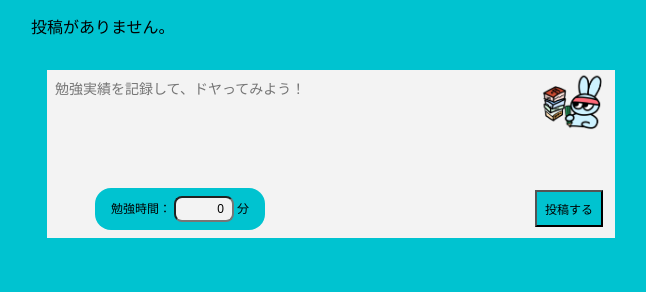
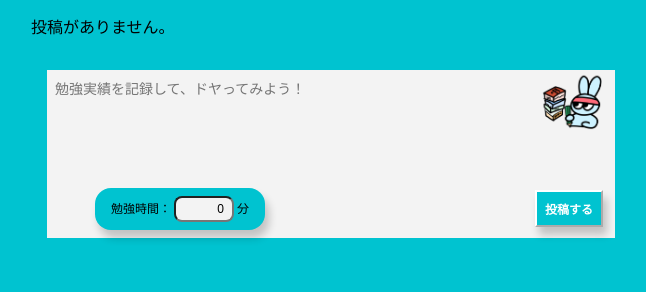
Before and after one commit to RareTECH-Jteam/Team-J_main, a Flask app: template SNSApp/templates/post/mypage.html in a window 1280 px wide. Shown: the part 214-506 px from the top of the page, without its empty margins (309-955 px from the left). Run offline with Flask 2, Linux system fonts and the light colour scheme; the template is opened without the code that fills it, so the values that code supplies are empty; some libraries are stand-ins or nearby versions.

Commit message:
ボタンの色や影などを調整

```diff
--- a/SNSApp/static/css/mypage.css
+++ b/SNSApp/static/css/mypage.css
@@ -101,6 +101,7 @@
     padding: 8px 16px;
     border-radius: 16px;
     font-size: 12px;
+    box-shadow: 4px 8px 8px rgba(0, 0, 0, 0.2);
 }
 
 /* 勉強時間入力スペースの色や形状調整 */
@@ -119,6 +120,10 @@
     background-color:#00C3D0;
     font-size: 12px;
     padding: 8px 8px;
+    color: #FFFFFF;
+    font-weight: 600;
+    border-color: #FFFFFF;
+    box-shadow: 4px 8px 8px rgba(0, 0, 0, 0.2);
 }
 
 .new-post-footer {
--- a/SNSApp/static/css/post.css
+++ b/SNSApp/static/css/post.css
@@ -181,6 +181,10 @@
     background-color:#00C3D0;
     font-size: 16px;
     padding: 8px 16px;
+    color: #FFFFFF;
+    font-weight: 600;
+    border-color: #FFFFFF;
+    box-shadow: 4px 8px 8px rgba(0, 0, 0, 0.2);
 }
 
 .edit-post-footer button {
```
Also changed, not shown: SNSApp/static/css/baton.css (+11 -3 lines).
